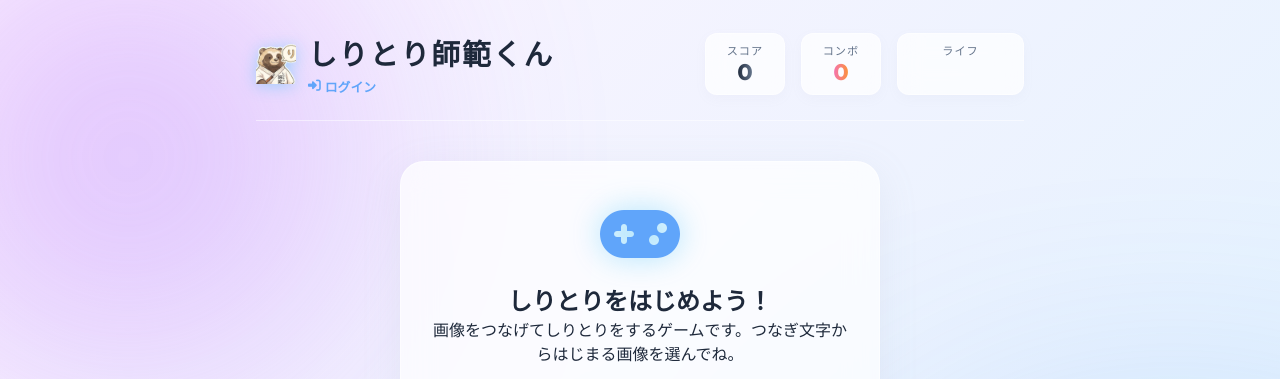
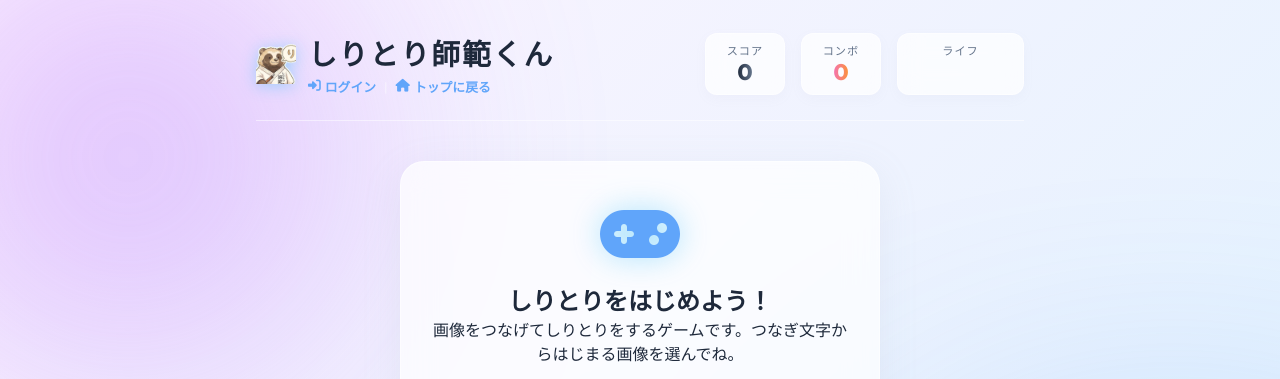
Before and after one commit to sigepiyo338-droid/siritori, a Django app: page /shiritori/ in a window 1280 px wide. Shown: the top 379 px of the page. Run offline with Django 5.2, Linux system fonts and the light colour scheme; parts of the project's set-up code (start-up, migrations or seed data) failed here and were passed over.

Commit message:
nitaku_appをgitサブモジュールとして正式登録し、ランディングページへの戻るリンクを各アプリに追加

```diff
--- a/shiritori_game/templates/shiritori_game/index.html
+++ b/shiritori_game/templates/shiritori_game/index.html
@@ -47,6 +47,8 @@
                         {% else %}
                             <a href="{% url 'shiritori_game:login' %}" class="auth-link"><i class="fa-solid fa-right-to-bracket"></i> ログイン</a>
                         {% endif %}
+                        <span class="status-sep">|</span>
+                        <a href="{% url 'landing' %}" class="auth-link"><i class="fa-solid fa-house"></i> トップに戻る</a>
                     </div>
                 </div>
             </div>
```
Also changed, not shown: 1 other file.
